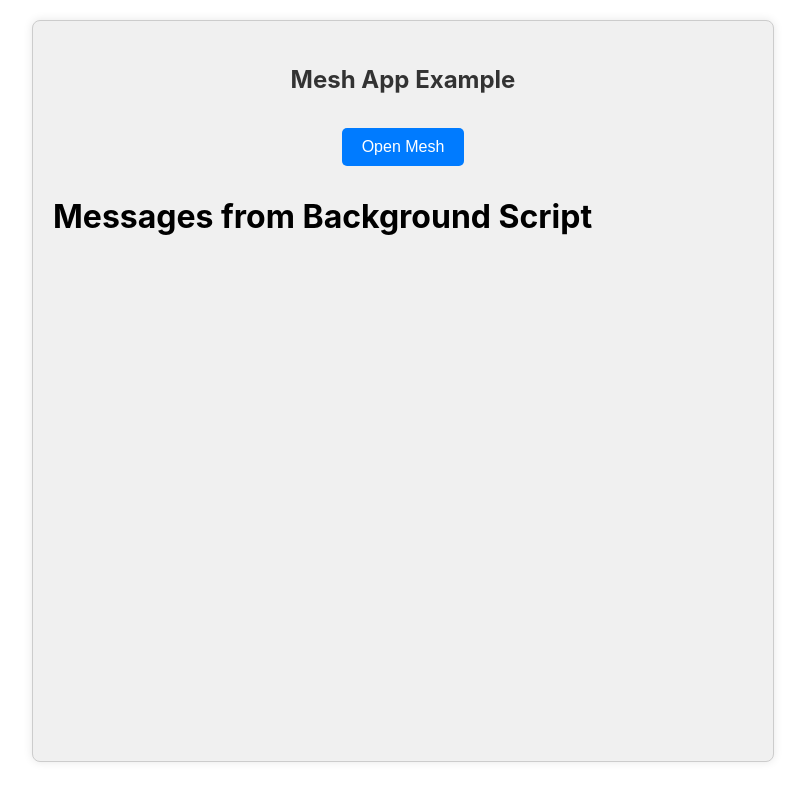
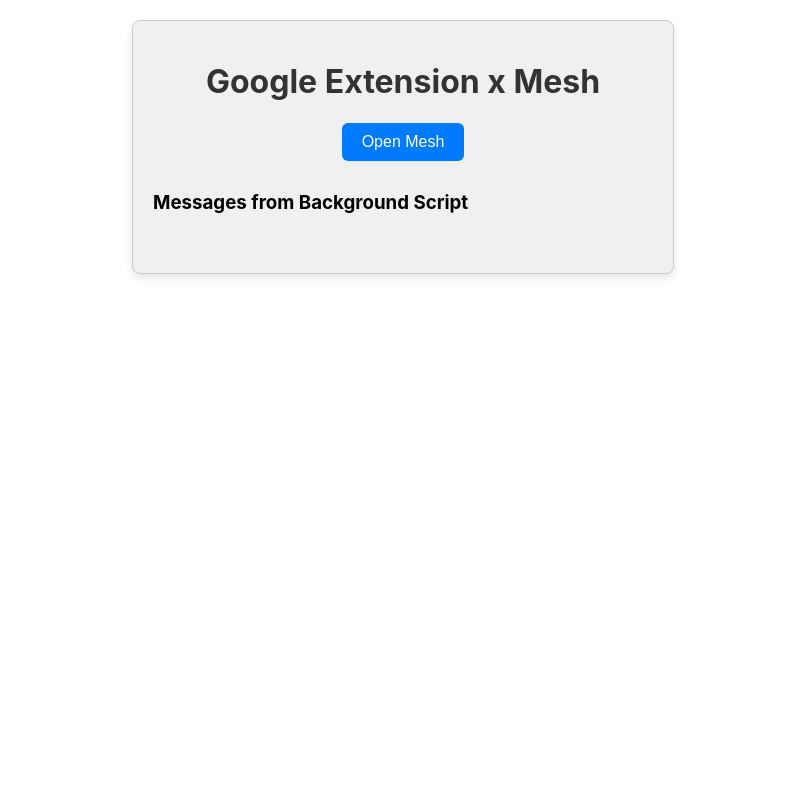
Before and after one commit to ChrisG-Mesh/client-app-google-ext, a React (Create React App) app: page / in a window 1280 px wide. Shown: the whole page, without its empty margins (237-1042 px from the left). Built offline with nearby package versions, Linux system fonts and the light colour scheme.

Commit message:
styling changes

```diff
--- a/src/App.css
+++ b/src/App.css
@@ -1,13 +1,12 @@
 .App {
-  width: 700px;
-  height: 700px;
+  width: 500px; /* Adjusted width for responsiveness */
   padding: 20px;
   background-color: #f0f0f0;
   border: 1px solid #ccc;
   border-radius: 8px;
-  box-shadow: 0 0 10px rgba(0, 0, 0, 0.1);
+  box-shadow: 0 4px 8px rgba(0, 0, 0, 0.1);
   margin: 20px auto;
-  overflow: auto;
+  overflow: hidden;
 }
 
 .App-header {
@@ -15,21 +14,14 @@
   margin-bottom: 20px;
 }
 
-.App-header h3 {
+.App-header h1 {
   color: #333;
-  font-size: 1.5rem;
+  font-size: 2rem;
 }
 
 .OpenLink {
   text-align: center;
   margin-top: 20px;
-  display: flex;
-  flex-direction: column; /* Stack components vertically */
-  align-items: center; /* Center components horizontally */
-}
-
-.OpenLink > * {
-  margin: 10px 0; /* Add space between each child element */
 }
 
 .OpenLink button {
@@ -37,11 +29,35 @@
   background-color: #007bff;
   color: #fff;
   border: none;
-  border-radius: 5px;
+  border-radius: 6px;
   cursor: pointer;
   font-size: 1rem;
+  transition: background-color 0.3s ease;
 }
 
 .OpenLink button:hover {
   background-color: #0056b3;
 }
+
+.Message-section {
+  margin-top: 30px;
+}
+
+.Message-list {
+  max-height: 300px;
+  overflow-y: auto;
+  padding: 10px;
+}
+
+.Message-item {
+  background-color: #222;
+  color: #fff;
+  padding: 12px;
+  margin-bottom: 10px;
+  border-radius: 6px;
+  font-family: 'Courier New', Courier, monospace;
+  font-size: 14px;
+  white-space: pre-wrap;
+  word-break: break-word;
+  box-shadow: 0 2px 4px rgba(0, 0, 0, 0.1);
+}
--- a/src/App.js
+++ b/src/App.js
@@ -7,26 +7,32 @@
 
   useEffect(() => {
     // Listener for messages from background.js
-    chrome.runtime.onMessage.addListener((message) => {
+    const handleMessage = (message) => {
       if (message.type === 'socketMessage') {
         setMessages((prevMessages) => [...prevMessages, message.data]);
       }
-    });
+    };
+
+    chrome.runtime.onMessage.addListener(handleMessage);
+
+    return () => {
+      chrome.runtime.onMessage.removeListener(handleMessage);
+    };
   }, []);
 
   return (
     <div className="App">
       <header className="App-header">
-        <h3>Mesh App Example</h3>
+        <h1>Google Extension x Mesh</h1>
         <div className="OpenLink">
           <OpenLinkWebSDK />
         </div>
       </header>
-      <div>
-        <h1>Messages from Background Script</h1>
-        <div id="messages">
+      <div className="Message-section">
+        <h3>Messages from Background Script</h3>
+        <div className="Message-list">
           {messages.map((msg, index) => (
-            <p key={index}>{msg}</p>
+            <div key={index} className="Message-item">{msg}</div>
           ))}
         </div>
       </div>
```
